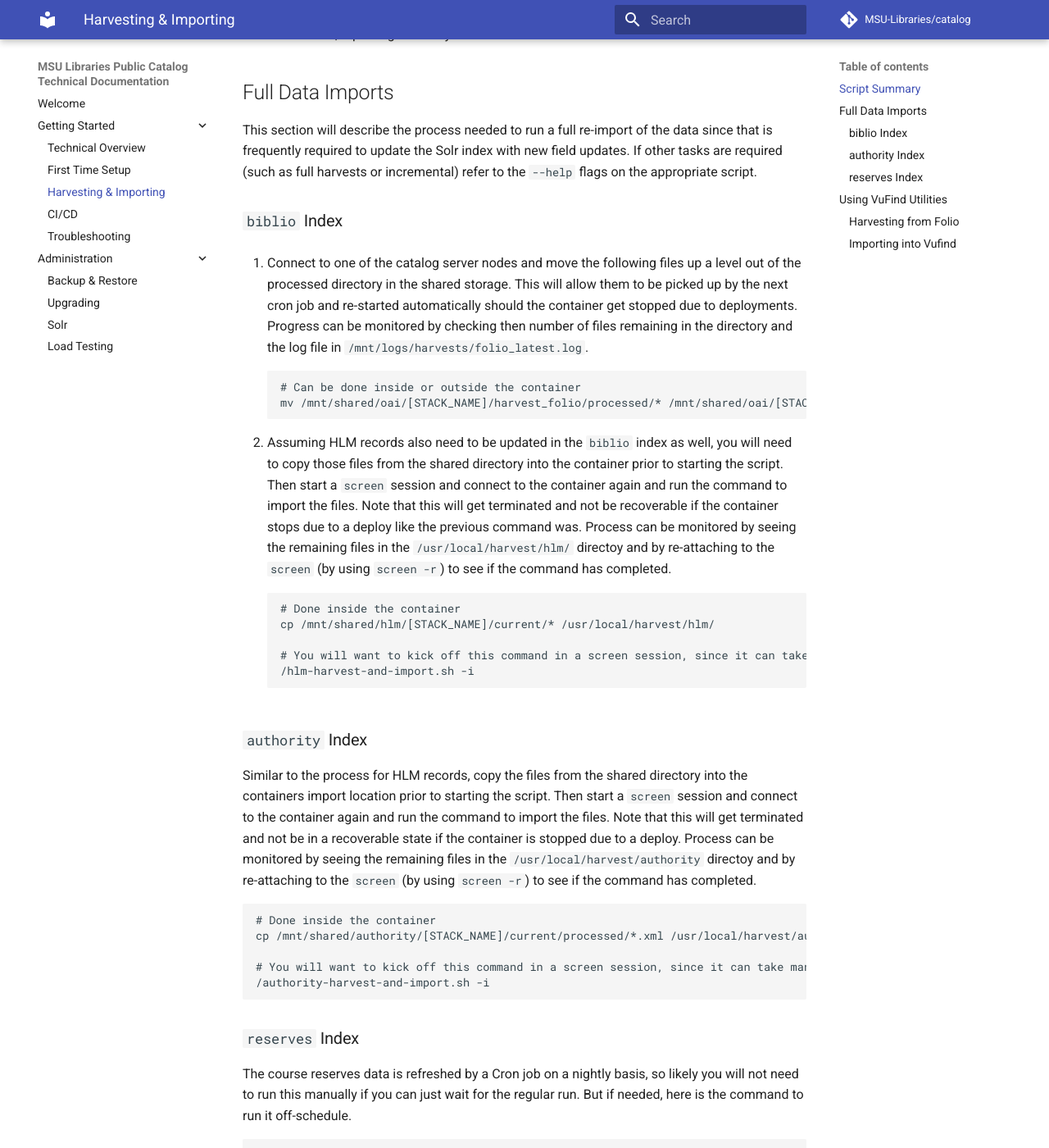
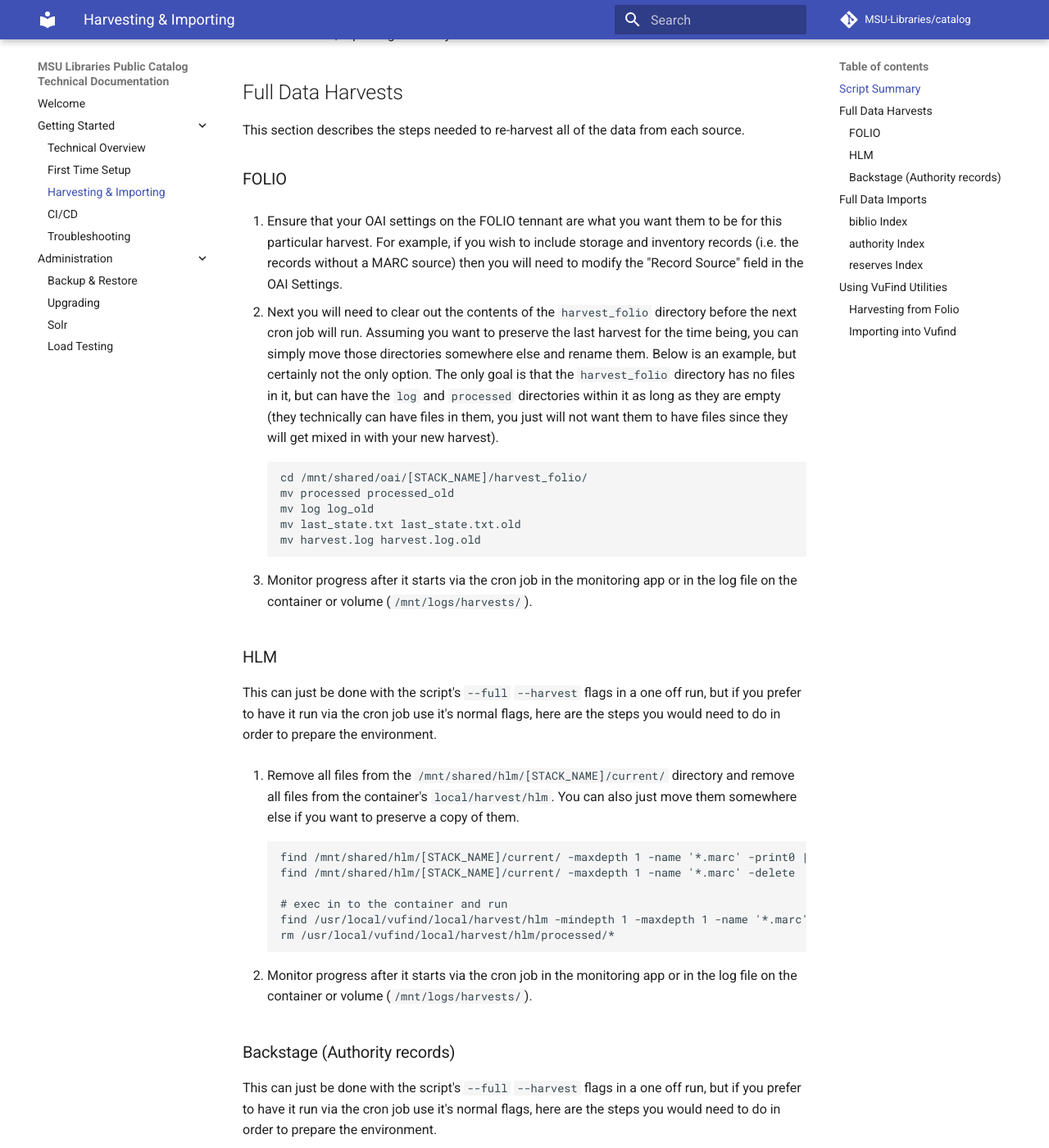
Before and after one commit to MSU-Libraries/catalog, an MkDocs documentation site: the page built from docs/harvesting-and-importing.md, in a window 1280 px wide and 1400 px high, scrolled down 554 px. Shown: the whole window at 82% size. Built offline with MkDocs 1.6.1 and Material for MkDocs 9.7.7, drawn with Linux system fonts in a browser that asks for light colours; comment, search, counter and statistics services are not loaded; some of the changed text lies outside the part shown.

Commit message:
docs: Add instructions for full harvests

````diff
--- a/docs/harvesting-and-importing.md
+++ b/docs/harvesting-and-importing.md
@@ -14,6 +14,72 @@
 * [cron-reserves.sh](https://github.com/MSU-Libraries/catalog/blob/main/vufind/scripts/cron-reserves.sh):
 Used to update the refresh the `reserves` index in Solr with data from FOLIO's API, replacing it entirely each run.
 
+
+## Full Data Harvests
+This section describes the steps needed to re-harvest all of the data from each source.
+
+### FOLIO
+1. Ensure that your OAI settings on the FOLIO tennant are what you want them to be for this particular
+harvest. For example, if you wish to include storage and inventory records (i.e. the records without a MARC source)
+then you will need to modify the "Record Source" field in the OAI Settings.
+
+2. Next you will need to clear out the contents of the `harvest_folio` directory before the next cron job will run.
+Assuming you want to preserve the last harvest for the time being, you can simply move those directories somewhere
+else and rename them. Below is an example, but certainly not the only option. The only goal is that the `harvest_folio`
+directory has no files in it, but can have the `log` and `processed` directories within it as long as they are empty
+(they technically can have files in them, you just will not want them to have files since they will get mixed in with
+your new harvest).
+```
+cd /mnt/shared/oai/[STACK_NAME]/harvest_folio/
+mv processed processed_old
+mv log log_old
+mv last_state.txt last_state.txt.old
+mv harvest.log harvest.log.old
+```
+
+3. Monitor progress after it starts via the cron job in the monitoring app or in the log file on the container or volume
+(`/mnt/logs/harvests/`).
+
+### HLM
+This can just be done with the script's `--full` `--harvest` flags in a one off run, but if you prefer to have
+it run via the cron job use it's normal flags, here are the steps you would need to do in order to prepare
+the environment.
+
+1. Remove all files from the `/mnt/shared/hlm/[STACK_NAME]/current/` directory and remove all files from the
+container's `local/harvest/hlm`. You can also just move them somewhere else if you want to preserve a copy
+of them.
+```
+find /mnt/shared/hlm/[STACK_NAME]/current/ -maxdepth 1 -name '*.marc' -print0 | tar -czf archive_[SOME_DATE].tar.gz --null -T -
+find /mnt/shared/hlm/[STACK_NAME]/current/ -maxdepth 1 -name '*.marc' -delete
+
+# exec in to the container and run
+find /usr/local/vufind/local/harvest/hlm -mindepth 1 -maxdepth 1 -name '*.marc' -delete
+rm /usr/local/vufind/local/harvest/hlm/processed/*
+```
+
+2. Monitor progress after it starts via the cron job in the monitoring app or in the log file on the container or volume
+(`/mnt/logs/harvests/`).
+
+### Backstage (Authority records)
+This can just be done with the script's `--full` `--harvest` flags in a one off run, but if you prefer to have
+it run via the cron job use it's normal flags, here are the steps you would need to do in order to prepare
+the environment.
+
+1. Remove all files from the `/mnt/shared/authority/[STACK_NAME]/current/` directory and remove all files from the
+container's `local/authority/hlm`. You can also just move them somewhere else if you want to preserve a copy
+of them.
+```
+tar -czf archive_[SOME_DATE].tar.gz /mnt/shared/authority/[STACK_NAME]/current/
+rm /mnt/shared/authority/[STACK_NAME]/current/processed/*
+rm /mnt/shared/authority/[STACK_NAME]/current/*
+
+# exec in to the container and run
+rm /usr/local/vufind/local/harvest/authority/*
+rm /usr/local/vufind/local/harvest/authority/processed/*
+```
+
+2. Monitor progress after it starts via the cron job in the monitoring app or in the log file on the container or volume
+(`/mnt/logs/harvests/`).
 
 ## Full Data Imports
 This section will describe the process needed to run a full re-import of the data since
````
